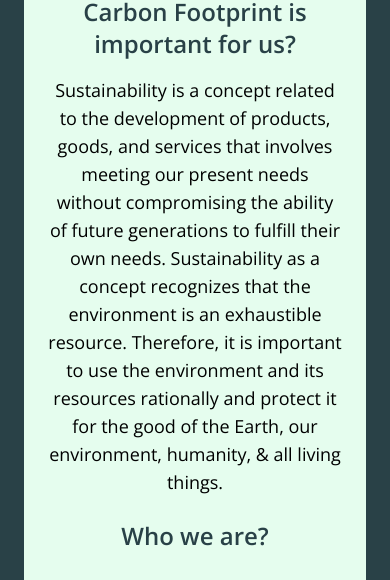
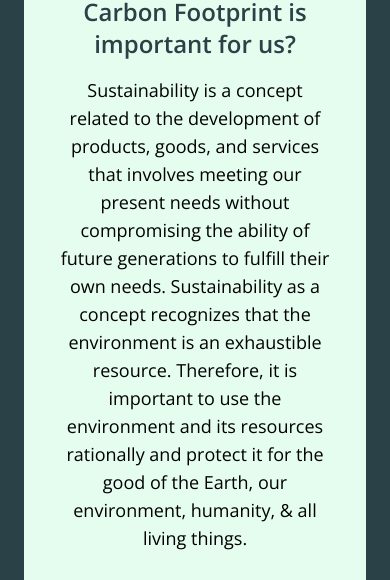
Before and after one commit to paulinevos/releaf, a Next.js app: page /about-us in a window 390 px wide. Shown: the part 177-757 px from the top of the page. Built offline with nearby package versions, Linux system fonts and the light colour scheme.

Commit message:
paddigs for team members is decreased

```diff
--- a/components/TeamMember.js
+++ b/components/TeamMember.js
@@ -1,7 +1,7 @@
 
 export function TeamMember(props) {
   return (
-    <figure className="lg:flex border-leaf-800 border-b p-8">
+    <figure className="lg:flex border-leaf-800 border-b lg:p-8 p-3">
       <img className="w-36 h-36 rounded-full p-4 bg-leaf-400 shadow-inner-lg mx-auto lg:mb-2 mb-6 object-cover" src={props.member.imageurl} alt={props.member.name} width="384" height="512"/>
       <div className="space-y-4 pl-6">
         <blockquote>
--- a/pages/about-us.js
+++ b/pages/about-us.js
@@ -28,7 +28,7 @@ function AboutUs() {
         <div className="flex justify-center">
           <div className="m-6">
             <p className="text-2xl font-bold text-leaf-800 mb-4 text-center">Why Reducing the Carbon Footprint is important for us?</p>
-            <p className="text-lg font-medium mb-6 text-center lg:mx-24">Sustainability is a concept related to the development of products, goods, and services that involves meeting our present needs without compromising the ability of future generations to fulfill their own needs. Sustainability as a concept recognizes that the environment is an exhaustible resource. Therefore, it is important to use the environment and its resources rationally and protect it for the good of the Earth, our environment, humanity, & all living things.</p>
+            <p className="text-lg font-medium mb-6 text-center lg:mx-24 mx-2">Sustainability is a concept related to the development of products, goods, and services that involves meeting our present needs without compromising the ability of future generations to fulfill their own needs. Sustainability as a concept recognizes that the environment is an exhaustible resource. Therefore, it is important to use the environment and its resources rationally and protect it for the good of the Earth, our environment, humanity, & all living things.</p>
             <p className="text-2xl font-bold text-leaf-800 mt-6 text-center">Who we are?</p>
             {TEAMDATA.map((e,index) =>
               <TeamMember key={index} member={e}/>
```
